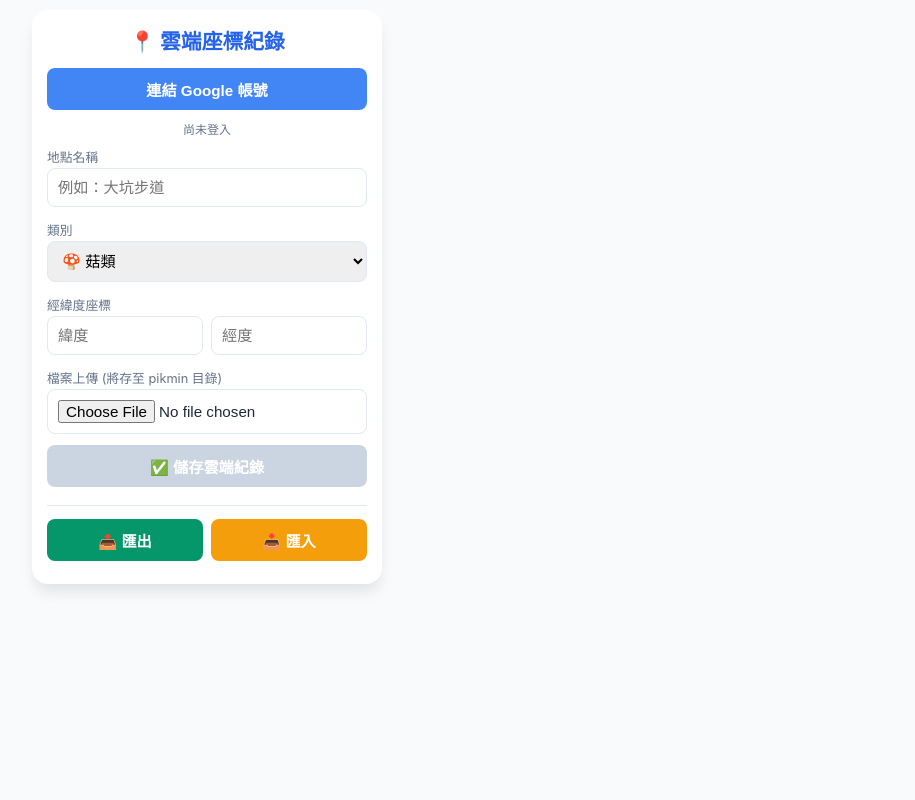
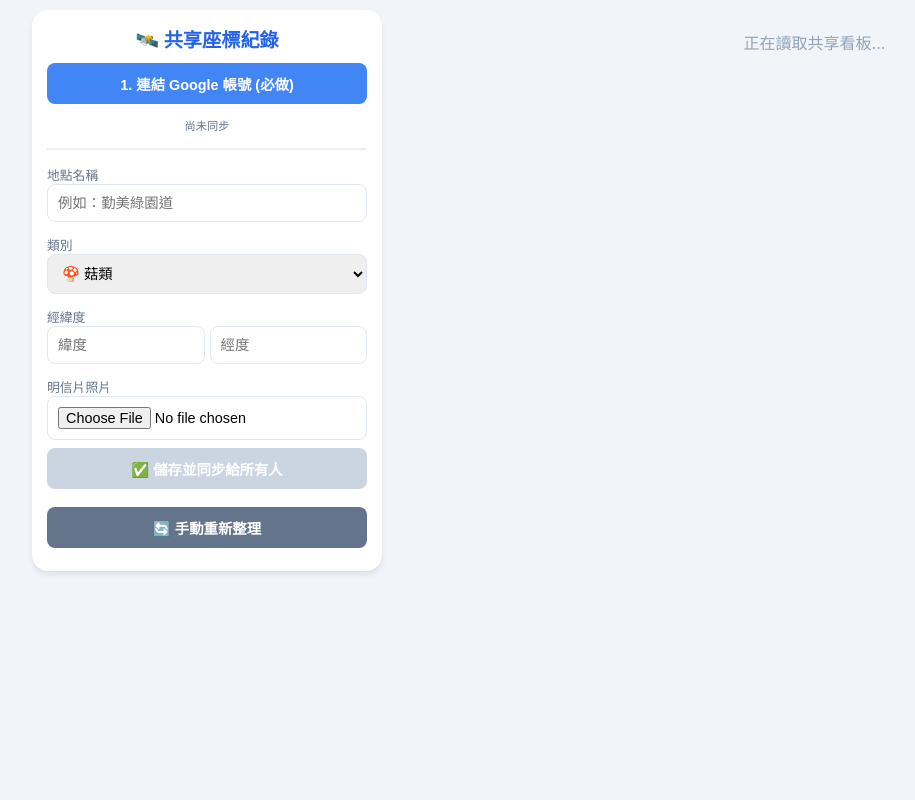
Before and after one commit to MJ-rookie/coord-tracker, a FastAPI app: page / in a window 1280 px wide. Shown: the whole page, without its empty margins (8-923 px from the left). Run offline with FastAPI, Linux system fonts and the light colour scheme; some libraries are stand-ins or nearby versions.

Commit message:
同步大家檔案

```diff
--- a/templates/index.html
+++ b/templates/index.html
@@ -3,75 +3,49 @@
 <head>
     <meta charset="UTF-8">
     <meta name="viewport" content="width=device-width, initial-scale=1.0">
-    <title>明信片雲端紀錄 - Pikmin 目錄版</title>
+    <title>Pikmin 多人共享大地圖</title>
     <script src="https://accounts.google.com/gsi/client" async defer></script>
     <script src="https://apis.google.com/js/api.js"></script>
     <style>
-        :root { --primary: #2563eb; --edit: #7c3aed; --bg: #f8fafc; --danger: #ef4444; --border: #e2e8f0; --mush: #ec4899; --flower: #f59e0b; }
-
-        html, body { height: 100%; margin: 0; overflow: hidden; font-family: -apple-system, "Noto Sans TC", sans-serif; background: var(--bg); color: #1e293b; }
-
+        :root { --primary: #2563eb; --edit: #7c3aed; --bg: #f1f5f9; --danger: #ef4444; --border: #e2e8f0; --mush: #ec4899; --flower: #f59e0b; }
+        html, body { height: 100%; margin: 0; overflow: hidden; font-family: -apple-system, "Noto Sans TC", sans-serif; background: var(--bg); }
         .main-wrapper { display: flex; flex-direction: column; height: 100vh; padding: 10px; box-sizing: border-box; }
-
         .container { width: 100%; max-width: 1200px; margin: 0 auto; display: flex; flex-direction: column; height: 100%; gap: 15px; }
-
-        @media (min-width: 768px) {
-            .container { flex-direction: row; align-items: flex-start; }
-            .card { width: 350px; flex-shrink: 0; }
-            #recordList { flex-grow: 1; }
-        }
-
-        .card { background: white; padding: 15px; border-radius: 16px; box-shadow: 0 10px 15px -3px rgba(0,0,0,0.1); box-sizing: border-box; flex-shrink: 0; }
-        h2 { margin: 0 0 10px 0; color: var(--primary); text-align: center; font-size: 1.3rem; }
-
-        label { font-size: 0.8rem; color: #64748b; margin-bottom: 2px; display: block; margin-top: 5px; }
-        input, select, button { width: 100%; padding: 10px; margin-bottom: 8px; border: 1px solid var(--border); border-radius: 8px; box-sizing: border-box; font-size: 0.95rem; }
-
-        button { background: var(--primary); color: white; border: none; cursor: pointer; font-weight: bold; transition: 0.2s; margin-top: 3px; }
+        @media (min-width: 768px) { .container { flex-direction: row; align-items: flex-start; } .card { width: 350px; flex-shrink: 0; } #recordList { flex-grow: 1; } }
+        .card { background: white; padding: 15px; border-radius: 16px; box-shadow: 0 4px 6px -1px rgba(0,0,0,0.1); box-sizing: border-box; }
+        h2 { margin: 0 0 10px 0; color: var(--primary); text-align: center; font-size: 1.2rem; }
+        label { font-size: 0.8rem; color: #64748b; display: block; margin-top: 5px; }
+        input, select, button { width: 100%; padding: 10px; margin-bottom: 8px; border: 1px solid var(--border); border-radius: 8px; box-sizing: border-box; font-size: 0.9rem; }
+        button { background: var(--primary); color: white; border: none; cursor: pointer; font-weight: bold; transition: 0.2s; }
         button:disabled { background: #cbd5e1; cursor: not-allowed; }
-        .btn-auth { background: #4285F4; margin-bottom: 10px; }
-        .btn-update { background: var(--edit); }
-        .btn-cancel { background: #94a3b8; }
-
-        #preview-container { width: 100%; max-height: 120px; margin-top: 5px; display: none; border-radius: 8px; overflow: hidden; border: 1px solid var(--border); background: #eee; }
-        #preview { width: 100%; height: auto; max-height: 120px; display: block; object-fit: contain; }
-
-        #recordList { flex-grow: 1; overflow-y: auto; padding-bottom: 20px; height: 100%; -webkit-overflow-scrolling: touch; }
-        .item-card { background: white; border-radius: 12px; overflow: hidden; margin-bottom: 15px; box-shadow: 0 4px 6px -1px rgba(0,0,0,0.05); border: 1px solid var(--border); }
-        .item-card img { width: 100%; height: auto; display: block; background: #f1f5f9; min-height: 100px; cursor: pointer; }
-
-        .item-info { padding: 12px; border-top: 1px solid var(--border); }
-        .item-text h3 { margin: 0; font-size: 1rem; color: #0f172a; display: flex; align-items: center; gap: 6px; }
-        .badge { font-size: 0.7rem; padding: 2px 6px; border-radius: 20px; color: white; font-weight: normal; }
-        .badge-mush { background: var(--mush); }
-        .badge-flower { background: var(--flower); }
-        .item-text p { color: #64748b; font-size: 0.8rem; margin: 4px 0 0 0; }
-
-        .user-tag { font-size: 0.65rem; color: #2563eb; font-weight: bold; margin-top: 5px; display: block; }
-
-        .item-actions { display: flex; gap: 8px; margin-top: 10px; }
-        .btn-small { width: auto; padding: 5px 12px; font-size: 0.75rem; margin: 0; flex: 1; }
-        .btn-edit-action { background: var(--edit); }
-        .btn-delete-action { background: var(--danger); }
-
-        .tools { display: grid; grid-template-columns: 1fr 1fr; gap: 8px; margin-top: 10px; border-top: 1px solid var(--border); padding-top: 10px; }
+        .btn-auth { background: #4285F4; }
+        #preview-container { width: 100%; max-height: 120px; display: none; border-radius: 8px; overflow: hidden; margin-bottom: 10px; border: 1px solid var(--border); }
+        #preview { width: 100%; height: auto; display: block; }
+        #recordList { flex-grow: 1; overflow-y: auto; padding-bottom: 20px; }
+        .item-card { background: white; border-radius: 12px; overflow: hidden; margin-bottom: 15px; box-shadow: 0 2px 4px rgba(0,0,0,0.05); border: 1px solid var(--border); }
+        .item-card img { width: 100%; cursor: pointer; background: #eee; min-height: 150px; object-fit: cover; }
+        .item-info { padding: 12px; }
+        .item-text h3 { margin: 0; font-size: 1rem; display: flex; align-items: center; gap: 6px; }
+        .badge { font-size: 0.7rem; padding: 2px 8px; border-radius: 20px; color: white; }
+        .user-tag { font-size: 0.7rem; color: #2563eb; margin-top: 5px; display: block; font-weight: bold; }
         #loading-overlay { display: none; position: fixed; top: 0; left: 0; width: 100%; height: 100%; background: rgba(255,255,255,0.8); color: var(--primary); justify-content: center; align-items: center; font-weight: bold; z-index: 1000; }
     </style>
 </head>
 <body>
 
-<div id="loading-overlay">處理中，請稍候...</div>
+<div id="loading-overlay">🌐 正在同步雲端資料...</div>
 
 <div class="main-wrapper">
     <div class="container">
         <div class="card">
-            <h2 id="form-title">📍 雲端座標紀錄</h2>
+            <h2>🛰️ 共享座標紀錄</h2>
+            <button id="auth_btn" class="btn-auth" onclick="handleAuthClick()">1. 連結 Google 帳號 (必做)</button>
+            <div id="user_display" style="font-size:0.7rem; color:#64748b; text-align:center; margin-top:5px;">尚未同步</div>
 
-            <button id="auth_btn" class="btn-auth" onclick="handleAuthClick()">連結 Google 帳號</button>
-            <div id="user_display" style="font-size:0.75rem; color:#64748b; text-align:center; margin-bottom:10px;">尚未登入</div>
+            <hr style="margin: 15px 0; border: 0.5px solid #eee;">
 
             <label>地點名稱</label>
-            <input type="text" id="locName" placeholder="例如：大坑步道">
+            <input type="text" id="locName" placeholder="例如：勤美綠園道">
 
             <label>類別</label>
             <select id="category">
@@ -79,49 +53,48 @@
                 <option value="花">🌸 花卉</option>
             </select>
 
-            <label>經緯度座標</label>
-            <div style="display: flex; gap: 8px;">
+            <label>經緯度</label>
+            <div style="display: flex; gap: 5px;">
                 <input type="number" id="lat" placeholder="緯度" step="any">
                 <input type="number" id="lng" placeholder="經度" step="any">
             </div>
 
-            <label>檔案上傳 (將存至 pikmin 目錄)</label>
+            <label>明信片照片</label>
             <input type="file" id="fileInput" accept="image/*" onchange="processImage(this)">
-
             <div id="preview-container"><img id="preview"></div>
 
-            <button id="save-btn" onclick="saveRecord()" disabled>✅ 儲存雲端紀錄</button>
-            <button id="cancel-btn" class="btn-cancel" onclick="cancelEdit()" style="display: none;">❌ 取消修改</button>
-
-            <div class="tools">
-                <button style="background:#059669;" onclick="exportData()">📤 匯出</button>
-                <button style="background:#f59e0b;" onclick="document.getElementById('importFile').click()">📥 匯入</button>
-            </div>
-            <input type="file" id="importFile" style="display: none;" accept=".json" onchange="importData(this)">
+            <button id="save-btn" onclick="saveRecord()" disabled>✅ 儲存並同步給所有人</button>
+            <button style="background:#64748b; margin-top:10px;" onclick="initDataSync()">🔄 手動重新整理</button>
         </div>
 
-        <div id="recordList"></div>
+        <div id="recordList">
+            <p style="text-align:center; color:#94a3b8; margin-top:20px;">正在讀取共享看板...</p>
+        </div>
     </div>
 </div>
 
 <script>
-    const CLIENT_ID = '您的用戶端ID.apps.googleusercontent.com';
-    const API_KEY = '您的API金鑰';
-    const DISCOVERY_DOC = "https://www.googleapis.com/discovery/v1/apis/drive/v3/rest";
-    const SCOPES = "https://www.googleapis.com/auth/drive.file https://www.googleapis.com/auth/userinfo.email";
+    // --- ⚠️ 以下請填入你的設定 ---
+    const CLIENT_ID = '30705957391-knin529rrok93vikmsbv8vfbtbe5lvlg.apps.googleusercontent.com';
+    const API_KEY = 'AIzaSyACs1du7WYKyAAv20jkEP6GYHTHSbttDTg';
+    const SPREADSHEET_ID = '1vNkmtTtKrxSkH17-o_4Rmvt0eDwKaAq1dZxuRr_z2fA';
+    const SHARED_FOLDER_ID = '1NhUdriZ8lRia2sDbomYBkBTe02eOzwKs';
+    // ----------------------------
+
+    const DISCOVERY_DOCS = [
+        "https://www.googleapis.com/discovery/v1/apis/drive/v3/rest",
+        "https://sheets.googleapis.com/v4/spreadsheets/$discovery/rest?version=v4"
+    ];
+    const SCOPES = "https://www.googleapis.com/auth/drive.file https://www.googleapis.com/auth/spreadsheets";
 
     let tokenClient;
     let currentUserEmail = "未知帳號";
-    let finalBase64Image = "";
     let rawFile = null;
-    let editingId = null;
 
-    const overlay = document.getElementById('loading-overlay');
+    function gapiLoaded() { gapi.load('client', async () => {
+        await gapi.client.init({ apiKey: API_KEY, discoveryDocs: DISCOVERY_DOCS });
+    });}
 
-    // 初始化 API
-    function gapiLoaded() { gapi.load('client', async () => {
-        await gapi.client.init({ apiKey: API_KEY, discoveryDocs: [DISCOVERY_DOC] });
-    });}
     function gisLoaded() {
         tokenClient = google.accounts.oauth2.initTokenClient({
             client_id: CLIENT_ID, scope: SCOPES, callback: async (resp) => {
@@ -130,49 +103,30 @@
                     headers: { Authorization: `Bearer ${resp.access_token}` }
                 }).then(res => res.json());
                 currentUserEmail = userInfo.email;
-                document.getElementById('user_display').innerText = `登入帳號：${currentUserEmail}`;
+                document.getElementById('user_display').innerText = `已同步：${currentUserEmail}`;
                 document.getElementById('auth_btn').innerText = "✅ 雲端已連線";
                 document.getElementById('save-btn').disabled = false;
+                initDataSync(); // 登入後自動抓取資料
             }
         });
     }
 
     function handleAuthClick() { tokenClient.requestAccessToken({prompt: 'consent'}); }
 
-    // 建立或取得 pikmin 資料夾 ID
-    // 將原本的 getOrCreateFolder 換成這個簡單的版本
-    async function getOrCreateFolder() {
-        // 這裡填入你剛剛在網址列複製的那個資料夾 ID
-        const SHARED_FOLDER_ID = '1NhUdriZ8lRia2sDbomYBkBTe02eOzwKs';
-        return SHARED_FOLDER_ID;
-    }
-
-    // 圖片處理
     function processImage(input) {
         rawFile = input.files[0];
         if (!rawFile) return;
         const reader = new FileReader();
         reader.onload = (e) => {
-            const img = new Image();
-            img.onload = () => {
-                const canvas = document.createElement('canvas');
-                let width = img.width, height = img.height;
-                const MAX = 300;
-                if (width > height) { if (width > MAX) { height *= MAX / width; width = MAX; } }
-                else { if (height > MAX) { width *= MAX / height; height = MAX; } }
-                canvas.width = width; canvas.height = height;
-                canvas.getContext('2d').drawImage(img, 0, 0, width, height);
-                finalBase64Image = canvas.toDataURL('image/jpeg', 0.5);
-                document.getElementById('preview').src = e.target.result;
-                document.getElementById('preview-container').style.display = 'block';
-            };
-            img.src = e.target.result;
+            document.getElementById('preview').src = e.target.result;
+            document.getElementById('preview-container').style.display = 'block';
         };
         reader.readAsDataURL(rawFile);
     }
 
-    async function uploadToDrive(file, folderId) {
-        const metadata = { 'name': `Pikmin_${Date.now()}.jpg`, 'mimeType': 'image/jpeg', 'parents': [folderId] };
+    // [寫入雲端硬碟]
+    async function uploadToDrive(file) {
+        const metadata = { 'name': `Pikmin_${Date.now()}.jpg`, 'mimeType': 'image/jpeg', 'parents': [SHARED_FOLDER_ID] };
         const formData = new FormData();
         formData.append('metadata', new Blob([JSON.stringify(metadata)], {type: 'application/json'}));
         formData.append('file', file);
@@ -185,114 +139,83 @@
         return res.id;
     }
 
+    // [寫入 Google Sheets]
+    async function saveToSheet(record) {
+        const values = [[ record.id, record.time, record.name, record.category, record.lat, record.lng, record.user, record.driveId ]];
+        await gapi.client.sheets.spreadsheets.values.append({
+            spreadsheetId: SPREADSHEET_ID, range: 'Sheet1!A1',
+            valueInputOption: 'RAW', resource: { values: values }
+        });
+    }
+
+    // [從 Google Sheets 抓取所有資料]
+    async function initDataSync() {
+        if (!gapi.client.sheets) return;
+        document.getElementById('loading-overlay').style.display = 'flex';
+        try {
+            const response = await gapi.client.sheets.spreadsheets.values.get({
+                spreadsheetId: SPREADSHEET_ID, range: 'Sheet1!A2:H',
+            });
+            const rows = response.result.values || [];
+            const data = rows.map(row => ({
+                id: row[0], time: row[1], name: row[2], category: row[3],
+                lat: row[4], lng: row[5], user: row[6], driveId: row[7]
+            }));
+            renderList(data);
+        } catch (e) { console.error("同步失敗", e); }
+        document.getElementById('loading-overlay').style.display = 'none';
+    }
+
     async function saveRecord() {
         const name = document.getElementById('locName').value;
         const lat = document.getElementById('lat').value;
-        const lng = document.getElementById('lng').value;
-        if (!name || !lat) return alert("請填寫資訊");
+        if (!name || !lat || !rawFile) return alert("請填寫資訊並上傳照片");
 
-        overlay.style.display = 'flex';
+        document.getElementById('loading-overlay').style.display = 'flex';
         try {
-            let driveId = null;
-            if (rawFile) {
-                const folderId = await getOrCreateFolder();
-                driveId = await uploadToDrive(rawFile, folderId);
-            }
-
-            let data = JSON.parse(localStorage.getItem('myMapData_v3') || '[]');
-            const recordData = {
-                name, lat, lng,
+            const driveId = await uploadToDrive(rawFile);
+            const newRecord = {
+                id: Date.now(),
+                time: new Date().toLocaleString(),
+                name: name,
                 category: document.getElementById('category').value,
-                image: finalBase64Image || (editingId ? data.find(r => r.id === editingId).image : ""),
-                driveId: driveId || (editingId ? data.find(r => r.id === editingId).driveId : null),
+                lat: lat,
+                lng: document.getElementById('lng').value,
                 user: currentUserEmail,
-                updateTime: new Date().toLocaleString()
+                driveId: driveId
             };
-
-            if (editingId) {
-                const idx = data.findIndex(r => r.id === editingId);
-                data[idx] = { ...data[idx], ...recordData };
-            } else {
-                data.push({ id: Date.now(), time: new Date().toLocaleString(), ...recordData });
-            }
-
-            localStorage.setItem('myMapData_v3', JSON.stringify(data));
-            cancelEdit();
-            renderList();
-            alert("儲存成功！檔案已存至雲端 pikmin 資料夾");
-        } catch (e) { alert("儲存失敗，請確保已登入 Google"); }
-        overlay.style.display = 'none';
+            await saveToSheet(newRecord);
+            alert("同步儲存成功！所有朋友都看得到囉！");
+            location.reload(); // 重新整理頁面顯示最新清單
+        } catch (e) { alert("儲存失敗，請檢查權限或網路"); }
+        document.getElementById('loading-overlay').style.display = 'none';
     }
 
-    function renderList() {
-        const data = JSON.parse(localStorage.getItem('myMapData_v3') || '[]');
+    function renderList(data) {
         const list = document.getElementById('recordList');
+        if (data.length === 0) {
+            list.innerHTML = '<p style="text-align:center; color:#94a3b8; margin-top:20px;">目前還沒有任何共享紀錄</p>';
+            return;
+        }
         list.innerHTML = data.slice().reverse().map(r => `
             <div class="item-card">
-                <img src="${r.driveId ? `https://drive.google.com/thumbnail?id=${r.driveId}&sz=w800` : r.image}"
-                     onclick="if('${r.driveId}') window.open('https://drive.google.com/file/d/${r.driveId}/view')">
+                <img src="https://drive.google.com/thumbnail?id=${r.driveId}&sz=w800"
+                     onclick="window.open('https://drive.google.com/file/d/${r.driveId}/view')">
                 <div class="item-info">
                     <div class="item-text">
-                        <h3>${r.name} <span class="badge ${r.category === '菇' ? 'badge-mush' : 'badge-flower'}">${r.category === '菇' ? '🍄 菇' : '🌸 花'}</span></h3>
-                        <p>🌐 ${r.lat}, ${r.lng}</p>
-                        <p style="font-size:0.6rem; color:#a1a1aa;">📅 ${r.updateTime || r.time}</p>
-                        <span class="user-tag">👤 紀錄者：${r.user || '未知'}</span>
-                    </div>
-                    <div class="item-actions">
-                        <button class="btn-small btn-edit-action" onclick="startEdit(${r.id})">修改</button>
-                        <button class="btn-small btn-delete-action" onclick="deleteItem(${r.id})">刪除</button>
+                        <h3>${r.name} <span class="badge ${r.category === '菇' ? 'badge-mush' : 'badge-flower'}" style="background:${r.category === '菇' ? '#ec4899' : '#f59e0b'}">${r.category}</span></h3>
+                        <p style="font-size:0.75rem; color:#64748b; margin:5px 0;">🌐 座標：${r.lat}, ${r.lng}</p>
+                        <p style="font-size:0.6rem; color:#a1a1aa;">📅 時間：${r.time}</p>
+                        <span class="user-tag">👤 紀錄者：${r.user}</span>
                     </div>
                 </div>
             </div>
         `).join('');
     }
 
-    function startEdit(id) {
-        const item = JSON.parse(localStorage.getItem('myMapData_v3')).find(r => r.id === id);
-        editingId = id;
-        document.getElementById('locName').value = item.name;
-        document.getElementById('category').value = item.category;
-        document.getElementById('lat').value = item.lat;
-        document.getElementById('lng').value = item.lng;
-        document.getElementById('form-title').innerText = "✏️ 正在修改紀錄";
-        document.getElementById('save-btn').innerText = "💾 更新紀錄";
-        document.getElementById('cancel-btn').style.display = 'block';
-    }
-
-    function cancelEdit() {
-        editingId = null; rawFile = null; finalBase64Image = "";
-        document.getElementById('locName').value = ""; document.getElementById('preview-container').style.display = 'none';
-        document.getElementById('form-title').innerText = "📍 雲端座標紀錄";
-        document.getElementById('save-btn').innerText = "✅ 儲存雲端紀錄";
-        document.getElementById('cancel-btn').style.display = 'none';
-    }
-
-    function deleteItem(id) { if(confirm("確定刪除？")) {
-        let data = JSON.parse(localStorage.getItem('myMapData_v3')).filter(i => i.id !== id);
-        localStorage.setItem('myMapData_v3', JSON.stringify(data));
-        renderList();
-    }}
-
-    function exportData() {
-        const data = localStorage.getItem('myMapData_v3');
-        const blob = new Blob([data], { type: 'application/json' });
-        const a = document.createElement('a');
-        a.href = URL.createObjectURL(blob);
-        a.download = `雲端座標備份_${new Date().toLocaleDateString()}.json`;
-        a.click();
-    }
-
-    function importData(input) {
-        const reader = new FileReader();
-        reader.onload = e => {
-            localStorage.setItem('myMapData_v3', e.target.result);
-            renderList();
-            alert("匯入成功");
-        };
-        reader.readAsText(input.files[0]);
-    }
-
-    window.onload = () => { gapiLoaded(); gisLoaded(); renderList(); };
+    window.onload = () => { gapiLoaded(); gisLoaded(); };
 </script>
+<script src="https://apis.google.com/js/api.js" onload="gapiLoaded()"></script>
+<script src="https://accounts.google.com/gsi/client" onload="gisLoaded()"></script>
 </body>
 </html>
```
